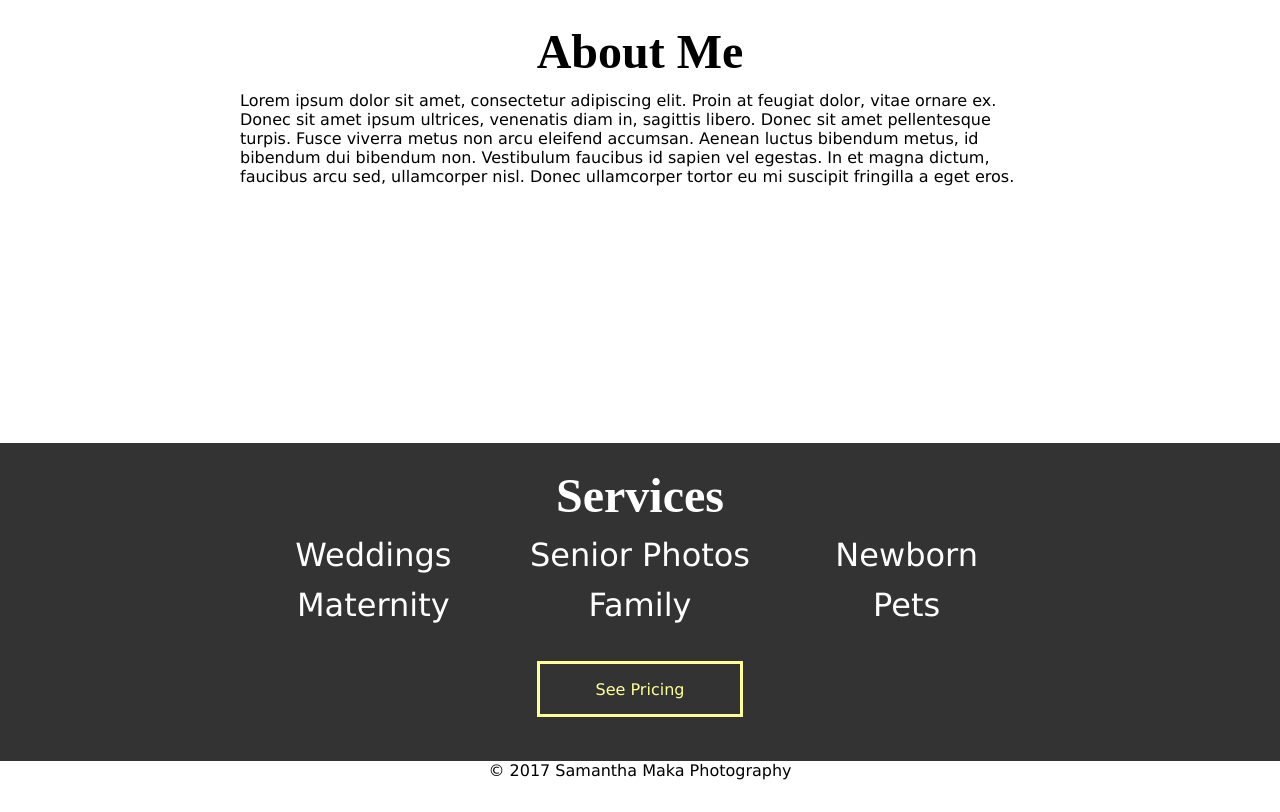
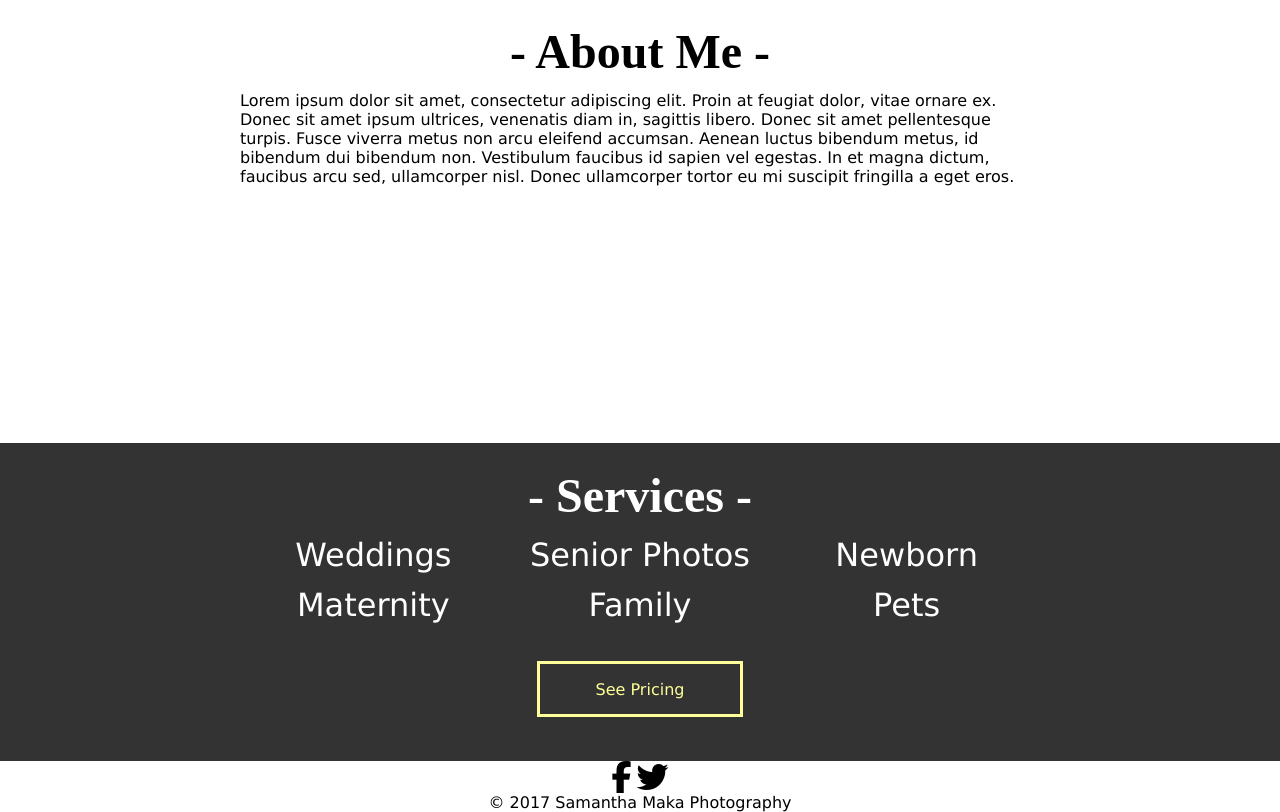
Before and after one commit to ewrjontan/smakaphotography, a plain HTML site: page index.html in a window 1280 px wide. Shown: the part 1222-2034 px from the top of the page. Before the commit the page ends 2008 px from the top, so only its background shows below. Drawn offline with nearby package versions, Linux system fonts and the light colour scheme; a web font is replaced by a local one.

Commit message:
Update index.html

```diff
--- a/index.html
+++ b/index.html
@@ -3,6 +3,7 @@
   <head>
     <title>SMaka Photography</title>
     <link rel="stylesheet" type="text/css" href="stylesheet.css">
+    <script src="https://use.fontawesome.com/a037c8550a.js"></script>
     <script src="https://ajax.googleapis.com/ajax/libs/jquery/3.2.1/jquery.min.js"></script>
     <script src="javascript.js"></script>
   </head>
@@ -10,12 +11,12 @@
 <body>
 
   <div id="logo-container">
-    <img id="logo" src="https://i.imgur.com/fmygyYL.jpg"/>
+    <img id="logo" src="https://i.imgur.com/Wm4dA8H.png"/>
   </div>
 
   <div id="navigation">
     <div id="nav-list">
-      <img class="nav-item" id="logo-small" src="https://i.imgur.com/fmygyYL.jpg"/>
+      <img class="nav-item" id="logo-small" src="https://i.imgur.com/Wm4dA8H.png"/>
       <a class="nav-item" href="#">Home</a>
       <a class="nav-item" href="#">Portfolio</a>
       <a class="nav-item" href="#">Contact</a>
@@ -27,7 +28,7 @@
   <img id="home-photo" src="https://i.imgur.com/161YSC2.jpg"/>
 
   <div id="about-container">
-    <h1 id="about-me-header">About Me</h1>
+    <h1 id="about-me-header">- About Me -</h1>
     <p id="about-paragraph">
       Lorem ipsum dolor sit amet, consectetur adipiscing elit. Proin at feugiat dolor, vitae ornare ex. Donec sit amet ipsum ultrices, venenatis diam in, sagittis libero. Donec sit amet pellentesque turpis. Fusce viverra metus non arcu eleifend accumsan. Aenean luctus bibendum metus, id bibendum dui bibendum non. Vestibulum faucibus id sapien vel egestas. In et magna dictum, faucibus arcu sed, ullamcorper nisl. Donec ullamcorper tortor eu mi suscipit fringilla a eget eros.
     </p>
@@ -36,7 +37,7 @@
   <img id="home-photo-two" src="https://i.imgur.com/OWXVEtz.jpg"/>
 
   <div id="services-container">
-    <h1 id="services-header">Services</h1>
+    <h1 id="services-header">- Services -</h1>
     <div id="service-items">
       <div class="service-item">Weddings</div>
       <div class="service-item">Senior Photos</div>
@@ -58,9 +59,12 @@
 </body>
 
 <footer>
-  <div id="copyright-text">
-  &copy; 2017 Samantha Maka Photography
+  <div id="social-container">
+    <a href=#><i class="fa fa-facebook fa-2x" aria-hidden="true"></i></a>
+    <a href=#><i class="fa fa-twitter fa-2x" aria-hidden="true"></i></a>
   </div>
+
+  <div id="copyright-text">&copy; 2017 Samantha Maka Photography</div>
 </footer>-->
 
 </html>
```
